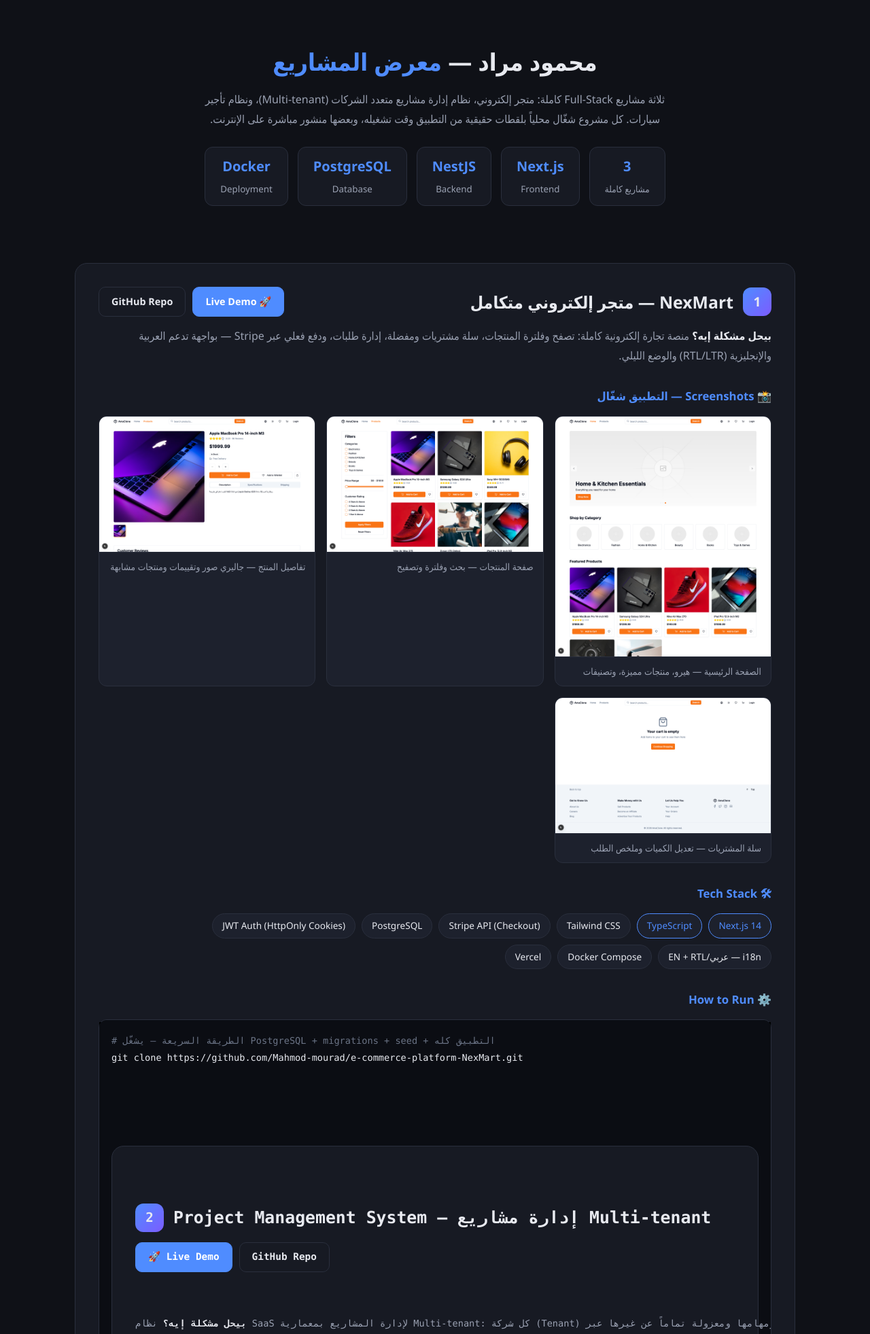
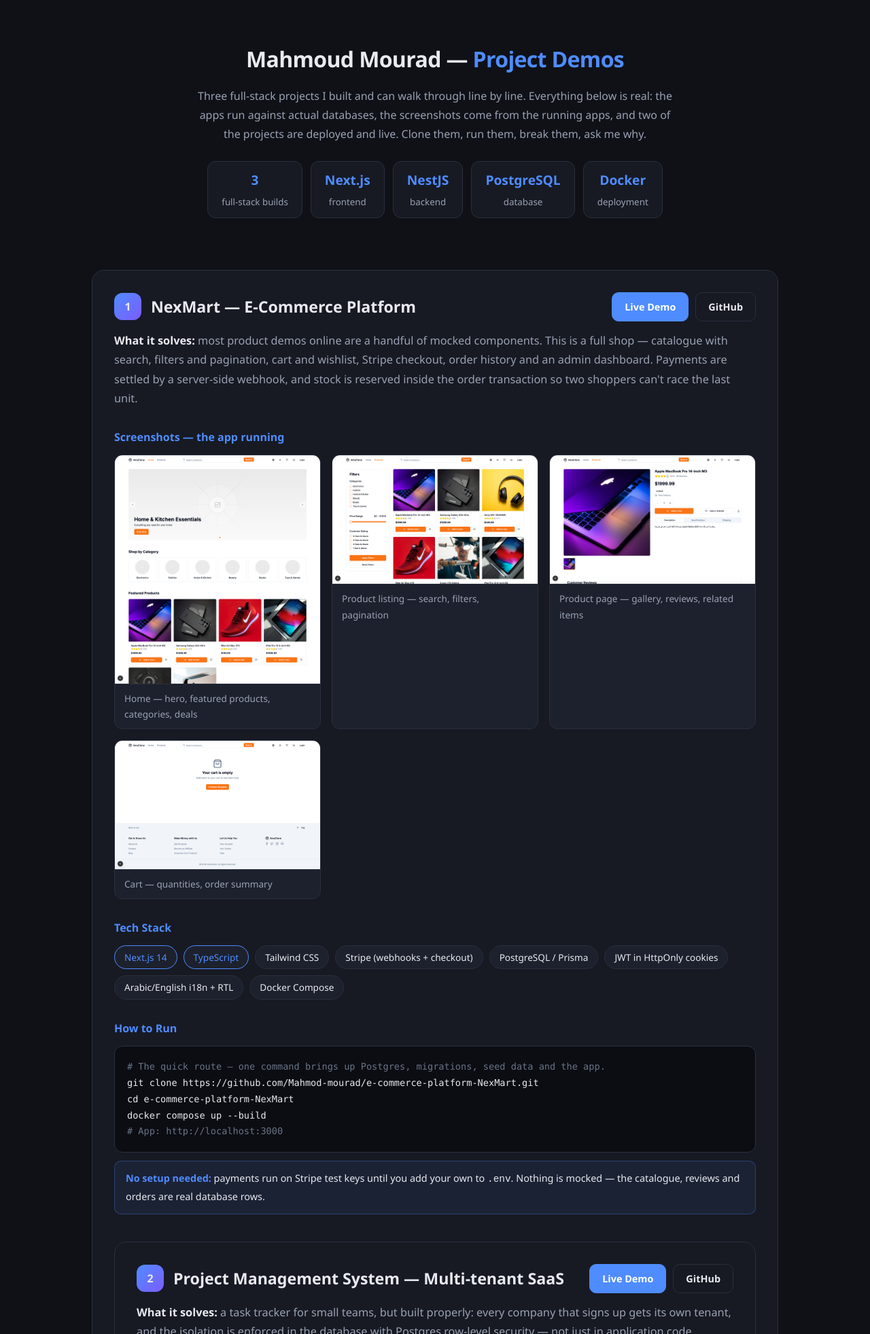
Before and after one commit to Mahmod-mourad/demo-hub, a plain HTML site: page index.html in a window 1280 px wide. Shown: the part 21-1984 px from the top of the page at 68% size. Drawn offline with Linux system fonts and the light colour scheme.

Commit message:
Translate demo hub to English with a more grounded, natural tone

```diff
--- a/index.html
+++ b/index.html
@@ -1,37 +1,37 @@
 <!DOCTYPE html>
-<html lang="ar" dir="rtl">
+<html lang="en">
 <head>
 <meta charset="UTF-8">
 <meta name="viewport" content="width=device-width, initial-scale=1.0">
-<title>محمود مراد — معرض المشاريع (Live Demos)</title>
+<title>Mahmoud Mourad — Project Demos & Screenshots</title>
 <style>
   :root {
     --bg: #0f1117; --card: #171a23; --card-2: #1d212d;
     --text: #e8eaf0; --muted: #9aa1b2; --accent: #4f8cff; --border: #2a2f3d;
   }
   * { margin: 0; padding: 0; box-sizing: border-box; }
-  body { font-family: "Segoe UI", Tahoma, Arial, sans-serif; background: var(--bg); color: var(--text); line-height: 1.8; }
-  .container { max-width: 1100px; margin: 0 auto; padding: 24px 20px 80px; }
-  header.hero { text-align: center; padding: 56px 0 40px; }
-  header.hero h1 { font-size: 2.2rem; margin-bottom: 10px; }
+  body { font-family: "Segoe UI", -apple-system, Roboto, Helvetica, Arial, sans-serif; background: var(--bg); color: var(--text); line-height: 1.75; }
+  .container { max-width: 1050px; margin: 0 auto; padding: 24px 20px 80px; }
+  header.hero { text-align: center; padding: 56px 0 36px; }
+  header.hero h1 { font-size: 2rem; margin-bottom: 12px; font-weight: 800; letter-spacing: -0.02em; }
   header.hero h1 span { color: var(--accent); }
   header.hero p { color: var(--muted); max-width: 720px; margin: 0 auto; }
-  .stats { display: flex; gap: 14px; justify-content: center; margin-top: 26px; flex-wrap: wrap; }
-  .stat { background: var(--card); border: 1px solid var(--border); border-radius: 12px; padding: 10px 22px; }
-  .stat b { color: var(--accent); font-size: 1.25rem; display: block; text-align: center; }
+  .stats { display: flex; gap: 12px; justify-content: center; margin-top: 26px; flex-wrap: wrap; }
+  .stat { background: var(--card); border: 1px solid var(--border); border-radius: 12px; padding: 10px 20px; }
+  .stat b { color: var(--accent); font-size: 1.2rem; display: block; text-align: center; }
   .stat small { color: var(--muted); }
-  .project { background: var(--card); border: 1px solid var(--border); border-radius: 18px; padding: 34px; margin-top: 44px; }
+  .project { background: var(--card); border: 1px solid var(--border); border-radius: 18px; padding: 32px; margin-top: 40px; }
   .project-head { display: flex; align-items: center; gap: 14px; flex-wrap: wrap; }
-  .project-head h2 { font-size: 1.55rem; }
-  .num { background: linear-gradient(135deg, var(--accent), #7c5cff); width: 42px; height: 42px; border-radius: 12px; display: flex; align-items: center; justify-content: center; font-weight: 700; font-size: 1.2rem; flex-shrink: 0; }
-  .links { margin-right: auto; display: flex; gap: 10px; flex-wrap: wrap; }
+  .project-head h2 { font-size: 1.45rem; font-weight: 700; }
+  .num { background: linear-gradient(135deg, var(--accent), #7c5cff); width: 40px; height: 40px; border-radius: 12px; display: flex; align-items: center; justify-content: center; font-weight: 700; flex-shrink: 0; }
+  .links { margin-left: auto; display: flex; gap: 10px; flex-wrap: wrap; }
   .btn { display: inline-block; padding: 8px 18px; border-radius: 10px; text-decoration: none; font-size: .9rem; font-weight: 600; border: 1px solid var(--border); color: var(--text); transition: .2s; }
   .btn:hover { border-color: var(--accent); }
   .btn.live { background: var(--accent); border-color: var(--accent); color: #fff; }
   .btn.live:hover { filter: brightness(1.1); }
-  .problem { color: var(--muted); margin: 14px 0 4px; }
+  .problem { color: var(--muted); margin: 14px 0 2px; font-size: 1.02rem; }
   .problem b { color: var(--text); }
-  h3.section { margin: 30px 0 14px; font-size: 1.05rem; color: var(--accent); display: flex; align-items: center; gap: 8px; }
+  h3.section { margin: 28px 0 12px; font-size: 1rem; color: var(--accent); font-weight: 700; }
   .shots { display: grid; grid-template-columns: repeat(auto-fit, minmax(300px, 1fr)); gap: 16px; }
   .shot { background: var(--card-2); border: 1px solid var(--border); border-radius: 12px; overflow: hidden; }
   .shot img { width: 100%; display: block; }
@@ -53,153 +53,145 @@
 <div class="container">
 
   <header class="hero">
-    <h1>محمود مراد — <span>معرض المشاريع</span></h1>
-    <p>ثلاثة مشاريع Full-Stack كاملة: متجر إلكتروني، نظام إدارة مشاريع متعدد الشركات (Multi-tenant)، ونظام تأجير سيارات. كل مشروع شغّال محلياً بلقطات حقيقية من التطبيق وقت تشغيله، وبعضها منشور مباشرة على الإنترنت.</p>
+    <h1>Mahmoud Mourad — <span>Project Demos</span></h1>
+    <p>Three full-stack projects I built and can walk through line by line. Everything below is real: the apps run against actual databases, the screenshots come from the running apps, and two of the projects are deployed and live. Clone them, run them, break them, ask me why.</p>
     <div class="stats">
-      <div class="stat"><b>3</b><small>مشاريع كاملة</small></div>
-      <div class="stat"><b>Next.js</b><small>Frontend</small></div>
-      <div class="stat"><b>NestJS</b><small>Backend</small></div>
-      <div class="stat"><b>PostgreSQL</b><small>Database</small></div>
-      <div class="stat"><b>Docker</b><small>Deployment</small></div>
+      <div class="stat"><b>3</b><small>full-stack builds</small></div>
+      <div class="stat"><b>Next.js</b><small>frontend</small></div>
+      <div class="stat"><b>NestJS</b><small>backend</small></div>
+      <div class="stat"><b>PostgreSQL</b><small>database</small></div>
+      <div class="stat"><b>Docker</b><small>deployment</small></div>
     </div>
   </header>
-
-  <!-- ============ 1. NexMart ============ -->
+<!-- ============ 1. NexMart ============ -->
   <section class="project" id="nexmart">
     <div class="project-head">
       <div class="num">1</div>
-      <h2>NexMart — متجر إلكتروني متكامل</h2>
+      <h2>NexMart — E-Commerce Platform</h2>
       <div class="links">
-        <a class="btn live" href="https://nexmart.vercel.app" target="_blank">🚀 Live Demo</a>
-        <a class="btn" href="https://github.com/Mahmod-mourad/e-commerce-platform-NexMart" target="_blank">GitHub Repo</a>
+        <a class="btn live" href="https://nexmart.vercel.app" target="_blank">Live Demo</a>
+        <a class="btn" href="https://github.com/Mahmod-mourad/e-commerce-platform-NexMart" target="_blank">GitHub</a>
       </div>
     </div>
-    <p class="problem"><b>بيحل مشكلة إيه؟</b> منصة تجارة إلكترونية كاملة: تصفح وفلترة المنتجات، سلة مشتريات ومفضلة، إدارة طلبات، ودفع فعلي عبر Stripe — بواجهة تدعم العربية والإنجليزية (RTL/LTR) والوضع الليلي.</p>
+    <p class="problem"><b>What it solves:</b> most product demos online are a handful of mocked components. This is a full shop — catalogue with search, filters and pagination, cart and wishlist, Stripe checkout, order history and an admin dashboard. Payments are settled by a server-side webhook, and stock is reserved inside the order transaction so two shoppers can't race the last unit.</p>
 
-    <h3 class="section">📸 Screenshots — التطبيق شغّال</h3>
+    <h3 class="section">Screenshots — the app running</h3>
     <div class="shots">
-      <figure class="shot"><img src="screenshots/nexmart/home.png" alt="NexMart home"><figcaption>الصفحة الرئيسية — هيرو، منتجات مميزة، وتصنيفات</figcaption></figure>
-      <figure class="shot"><img src="screenshots/nexmart/products.png" alt="NexMart products"><figcaption>صفحة المنتجات — بحث وفلترة وتصفيح</figcaption></figure>
-      <figure class="shot"><img src="screenshots/nexmart/product-detail.png" alt="NexMart product detail"><figcaption>تفاصيل المنتج — جاليري صور وتقييمات ومنتجات مشابهة</figcaption></figure>
-      <figure class="shot"><img src="screenshots/nexmart/cart.png" alt="NexMart cart"><figcaption>سلة المشتريات — تعديل الكميات وملخص الطلب</figcaption></figure>
+      <figure class="shot"><img src="screenshots/nexmart/home.png" alt="NexMart home page"><figcaption>Home — hero, featured products, categories, deals</figcaption></figure>
+      <figure class="shot"><img src="screenshots/nexmart/products.png" alt="NexMart products page"><figcaption>Product listing — search, filters, pagination</figcaption></figure>
+      <figure class="shot"><img src="screenshots/nexmart/product-detail.png" alt="NexMart product detail"><figcaption>Product page — gallery, reviews, related items</figcaption></figure>
+      <figure class="shot"><img src="screenshots/nexmart/cart.png" alt="NexMart cart"><figcaption>Cart — quantities, order summary</figcaption></figure>
     </div>
 
-    <h3 class="section">🛠 Tech Stack</h3>
+    <h3 class="section">Tech Stack</h3>
     <div class="stack">
       <span class="tag hot">Next.js 14</span><span class="tag hot">TypeScript</span>
-      <span class="tag">Tailwind CSS</span><span class="tag">Stripe API (Checkout)</span>
-      <span class="tag">PostgreSQL</span><span class="tag">JWT Auth (HttpOnly Cookies)</span>
-      <span class="tag">i18n — عربي/EN + RTL</span><span class="tag">Docker Compose</span>
-      <span class="tag">Vercel</span>
+      <span class="tag">Tailwind CSS</span><span class="tag">Stripe (webhooks + checkout)</span>
+      <span class="tag">PostgreSQL / Prisma</span><span class="tag">JWT in HttpOnly cookies</span>
+      <span class="tag">Arabic/English i18n + RTL</span><span class="tag">Docker Compose</span>
     </div>
 
-    <h3 class="section">⚙️ How to Run</h3>
-    <pre><span class="c"># الطريقة السريعة — يشغّل PostgreSQL + migrations + seed + التطبيق كله</span>
+    <h3 class="section">How to Run</h3>
+    <pre><span class="c"># The quick route — one command brings up Postgres, migrations, seed data and the app.</span>
 git clone https://github.com/Mahmod-mourad/e-commerce-platform-NexMart.git
-
-  <!-- ============ 2. PMS ============ -->
+cd e-commerce-platform-NexMart
+docker compose up --build
+<span class="c"># App: http://localhost:3000</span></pre>
+    <div class="note"><b>No setup needed:</b> payments run on Stripe test keys until you add your own to <code dir="ltr">.env</code>. Nothing is mocked — the catalogue, reviews and orders are real database rows.</div>
+<!-- ============ 2. PMS ============ -->
   <section class="project" id="pms">
     <div class="project-head">
       <div class="num">2</div>
-      <h2>Project Management System — إدارة مشاريع Multi-tenant</h2>
+      <h2>Project Management System — Multi-tenant SaaS</h2>
       <div class="links">
-        <a class="btn live" href="https://pms-web-lilac.vercel.app" target="_blank">🚀 Live Demo</a>
-        <a class="btn" href="https://github.com/Mahmod-mourad/Project-management-system" target="_blank">GitHub Repo</a>
+        <a class="btn live" href="https://pms-web-lilac.vercel.app" target="_blank">Live Demo</a>
+        <a class="btn" href="https://github.com/Mahmod-mourad/Project-management-system" target="_blank">GitHub</a>
       </div>
     </div>
-    <p class="problem"><b>بيحل مشكلة إيه؟</b> نظام SaaS لإدارة المشاريع بمعمارية Multi-tenant: كل شركة (Tenant) لها مستخدموها ومشاريعها ومهامها ومعزولة تماماً عن غيرها عبر RLS Policies — مع لوحة إحصائيات حية (Charts) وتحديثات Real-time عبر Socket.IO وإشعارات فورية.</p>
+    <p class="problem"><b>What it solves:</b> a task tracker for small teams, but built properly: every company that signs up gets its own tenant, and the isolation is enforced in the database with Postgres row-level security — not just in application code. There's a task board, per-project statistics, real-time updates over Socket.IO, and a test suite covering unit, integration and e2e.</p>
 
-    <h3 class="section">📸 Screenshots — التطبيق شغّال (بحساب حقيقي)</h3>
+    <h3 class="section">Screenshots — logged in, real data</h3>
     <div class="shots">
-      <figure class="shot"><img src="screenshots/pms/dashboard.png" alt="PMS dashboard"><figcaption>الـ Dashboard — إحصائيات ومخططات حالة المهام والمهام لكل مشروع</figcaption></figure>
-      <figure class="shot"><img src="screenshots/pms/projects.png" alt="PMS projects"><figcaption>إدارة المشاريع — إنشاء وتعديل وحذف مع بحث وفلترة</figcaption></figure>
-      <figure class="shot"><img src="screenshots/pms/tasks.png" alt="PMS tasks"><figcaption>المهام — حالات وأولويات وتواريخ استحقاق</figcaption></figure>
-      <figure class="shot"><img src="screenshots/pms/users.png" alt="PMS users"><figcaption>إدارة المستخدمين — إضافة أعضاء للفريق (Admin only)</figcaption></figure>
+      <figure class="shot"><img src="screenshots/pms/dashboard.png" alt="PMS dashboard"><figcaption>Dashboard — live stats and charts</figcaption></figure>
+      <figure class="shot"><img src="screenshots/pms/projects.png" alt="PMS projects"><figcaption>Projects — create, edit, search, filter</figcaption></figure>
+      <figure class="shot"><img src="screenshots/pms/tasks.png" alt="PMS tasks"><figcaption>Tasks — status, priority, due dates</figcaption></figure>
+      <figure class="shot"><img src="screenshots/pms/users.png" alt="PMS users"><figcaption>User management — admin only</figcaption></figure>
     </div>
 
-    <h3 class="section">🛠 Tech Stack</h3>
+    <h3 class="section">Tech Stack</h3>
     <div class="stack">
       <span class="tag hot">Next.js 14</span><span class="tag hot">NestJS</span>
-      <span class="tag hot">Supabase (PostgreSQL + Auth)</span>
-      <span class="tag">Multi-tenant + RLS Policies</span>
-      <span class="tag">Socket.IO (Real-time)</span>
+      <span class="tag hot">Supabase / PostgreSQL + RLS</span>
+      <span class="tag">Socket.IO real-time</span>
       <span class="tag">TypeScript</span><span class="tag">Tailwind CSS</span>
-      <span class="tag">JWT + Bcrypt</span><span class="tag">Swagger API Docs</span>
-      <span class="tag">Jest (Unit + Integration + E2E)</span>
-      <span class="tag">Vercel</span>
+      <span class="tag">JWT + bcrypt</span><span class="tag">Swagger API docs</span>
+      <span class="tag">Jest — 151 tests</span>
     </div>
 
-    <h3 class="section">⚙️ How to Run</h3>
-    <pre><span class="c"># 1) قاعدة البيانات المحلية (Supabase)</span>
+    <h3 class="section">How to Run</h3>
+    <pre><span class="c"># 1) Local database (Supabase CLI)</span>
 npx supabase start
-<span class="c"># 2) السكيما والبيانات التجريبية — بالترتيب</span>
+<span class="c"># 2) Schema and seed data — apply in order</span>
 psql "$DB_URL" -f scripts/01-tenants-and-plans.sql
 psql "$DB_URL" -f scripts/02-profiles-projects-tasks.sql
-psql "$DB_URL" -f scripts/03-notifications.sql
-psql "$DB_URL" -f scripts/04-seed-demo-data.sql
-
-<span class="c"># 3) الباك اند (NestJS على 3001) — بيتحط URL والـ Service Role Key بتوع Supabase</span>
-cd backend
-
-  <!-- ============ 3. Car Rental ============ -->
+<!-- ============ 3. Car Rental ============ -->
   <section class="project" id="car-rental">
     <div class="project-head">
       <div class="num">3</div>
-      <h2>Car Rental System — نظام تأجير سيارات</h2>
+      <h2>Car Rental System</h2>
       <div class="links">
-        <a class="btn" href="https://github.com/Mahmod-mourad/Car-Rental-System" target="_blank">GitHub Repo</a>
+        <a class="btn" href="https://github.com/Mahmod-mourad/Car-Rental-System" target="_blank">GitHub</a>
       </div>
     </div>
-    <p class="problem"><b>بيحل مشكلة إيه؟</b> منصة حجز سيارات بالعربية (RTL بالكامل): بحث وفلترة متقدمة (ناقل حركة، وقود، مقاعد، سعر، تقييم)، بحث جغرافي بالقرب من أقرب فرع (PostGIS Radius Search)، حجز ودفع وتتبع الحجوزات، ولوحة تحكم للأدمن لإدارة الأسطول.</p>
+    <p class="problem"><b>What it solves:</b> an RTL-first car booking platform. Filters on transmission, fuel, seats and price; a radius search that finds cars near a specific branch using PostGIS; a booking flow with payments and refunds; reviews with owner replies; and an admin dashboard for the fleet. The whole thing — PostGIS included — starts with one docker compose command.</p>
 
-    <h3 class="section">📸 Screenshots — التطبيق شغّال</h3>
+    <h3 class="section">Screenshots — the app running</h3>
     <div class="shots">
-      <figure class="shot"><img src="screenshots/car-rental/home.png" alt="Car rental home"><figcaption>الصفحة الرئيسية — واجهة عربية RTL مع أقسام وسيارات مميزة</figcaption></figure>
-      <figure class="shot"><img src="screenshots/car-rental/cars.png" alt="Car rental cars listing"><figcaption>قائمة السيارات — بيانات حقيقية من قاعدة البيانات</figcaption></figure>
-      <figure class="shot"><img src="screenshots/car-rental/car-detail.png" alt="Car detail"><figcaption>تفاصيل السيارة — مواصفات ومميزات وسعر يومي وسيارات مشابهة</figcaption></figure>
-      <figure class="shot"><img src="screenshots/car-rental/swagger.png" alt="Swagger API docs"><figcaption>توثيق الـ API الكامل عبر Swagger</figcaption></figure>
+      <figure class="shot"><img src="screenshots/car-rental/home.png" alt="Car rental home"><figcaption>Home — Arabic RTL layout</figcaption></figure>
+      <figure class="shot"><img src="screenshots/car-rental/cars.png" alt="Car listing"><figcaption>Cars listing — real data from the database</figcaption></figure>
+      <figure class="shot"><img src="screenshots/car-rental/car-detail.png" alt="Car detail page"><figcaption>Car details — specs, daily rate, similar cars</figcaption></figure>
+      <figure class="shot"><img src="screenshots/car-rental/swagger.png" alt="Swagger API docs"><figcaption>Swagger — the full API documented</figcaption></figure>
     </div>
 
-    <h3 class="section">🛠 Tech Stack</h3>
+    <h3 class="section">Tech Stack</h3>
     <div class="stack">
-      <span class="tag hot">Next.js (RTL عربي)</span><span class="tag hot">NestJS</span>
+      <span class="tag hot">Next.js — Arabic RTL</span><span class="tag hot">NestJS</span>
       <span class="tag hot">PostgreSQL + PostGIS</span>
-      <span class="tag">TypeORM + Migrations</span>
-      <span class="tag">JWT Auth</span><span class="tag">Swagger</span>
+      <span class="tag">TypeORM + migrations</span>
+      <span class="tag">JWT auth</span><span class="tag">Swagger</span>
       <span class="tag">TypeScript</span><span class="tag">Tailwind CSS</span>
-      <span class="tag">Docker Compose (3 خدمات)</span>
+      <span class="tag">Docker Compose — 3 services</span>
     </div>
 
-    <h3 class="section">⚙️ How to Run</h3>
-    <pre><span class="c"># أمر واحد يشغّل كل حاجة: PostGIS + Migrations + Seed + الاتنين apps</span>
+    <h3 class="section">How to Run</h3>
+    <pre><span class="c"># One command: PostGIS, migrations, seed data, web app and API.</span>
 git clone https://github.com/Mahmod-mourad/Car-Rental-System.git
 cd Car-Rental-System
 docker compose up --build</pre>
     <table class="endpoints">
-      <tr><td>🌐 Web App</td><td dir="ltr">http://localhost:3000</td></tr>
-      <tr><td>🔌 API</td><td dir="ltr">http://localhost:3001</td></tr>
-      <tr><td>📚 Swagger</td><td dir="ltr">http://localhost:3001/api</td></tr>
+      <tr><td>Web app</td><td dir="ltr">http://localhost:3000</td></tr>
+      <tr><td>API</td><td dir="ltr">http://localhost:3001</td></tr>
+      <tr><td>Swagger</td><td dir="ltr">http://localhost:3001/api</td></tr>
     </table>
   </section>
 
   <footer>
-    محمود مراد — Full-Stack Developer ·
+    Mahmoud Mourad — Full-Stack Developer ·
     <a href="https://github.com/Mahmod-mourad" target="_blank">github.com/Mahmod-mourad</a>
   </footer>
 </div>
 </body>
 </html>
+psql "$DB_URL" -f scripts/03-notifications.sql
+psql "$DB_URL" -f scripts/04-seed-demo-data.sql
 
+<span class="c"># 3) Backend (NestJS on 3001) — needs Supabase URL + service role key</span>
+cd backend
 SUPABASE_URL=http://127.0.0.1:54321 SUPABASE_SERVICE_ROLE_KEY=... npm run start:dev
 
-<span class="c"># 4) الفرونت اند</span>
+<span class="c"># 4) Frontend</span>
 NEXT_PUBLIC_API_URL=http://localhost:3001/api/v1 npm run dev
-<span class="c"># التطبيق: http://localhost:3000</span></pre>
-    <div class="note"><b>حساب تجريبي جاهز:</b> <code dir="ltr">admin@demo.localhost</code> / <code dir="ltr">DemoPassword123!</code> — تاني حساب: <code dir="ltr">member@demo.localhost</code> بنفس كلمة السر.</div>
+<span class="c"># App: http://localhost:3000</span></pre>
+    <div class="note"><b>Demo login:</b> <code dir="ltr">admin@demo.localhost</code> / <code dir="ltr">DemoPassword123!</code> — there's also a member account, same password, at <code dir="ltr">member@demo.localhost</code>.</div>
   </section>
-
-cd e-commerce-platform-NexMart
-docker compose up --build
-<span class="c"># التطبيق: http://localhost:3000</span></pre>
-    <div class="note"><b>ملاحظة:</b> لا يحتاج أي إعداد — المدفوعات تعمل بمفاتيح Stripe التجريبية حتى تضيف مفاتيحك الحقيقية في <code dir="ltr">.env</code>.</div>
   </section>
```
Also changed, not shown: 1 other file.
